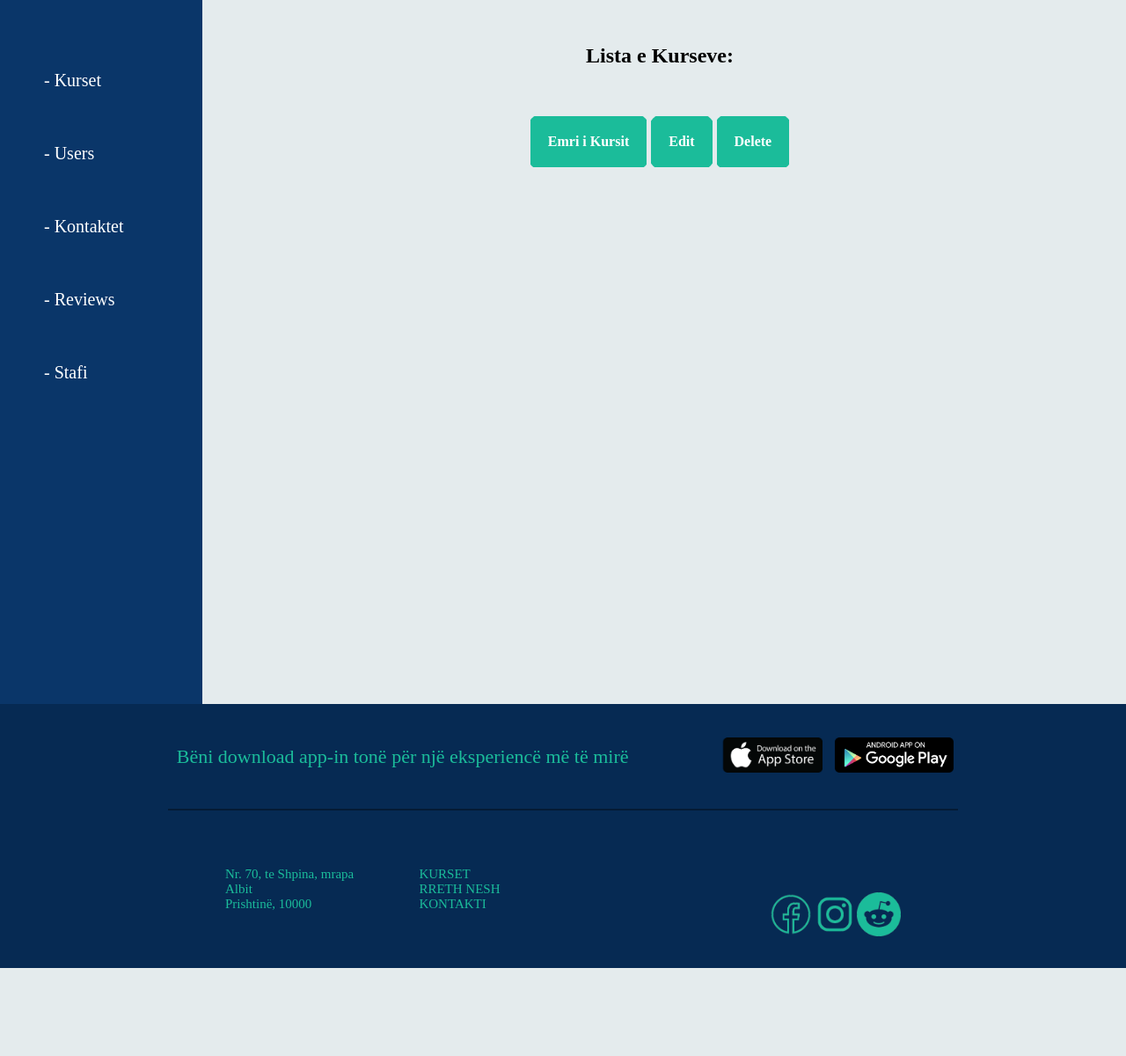
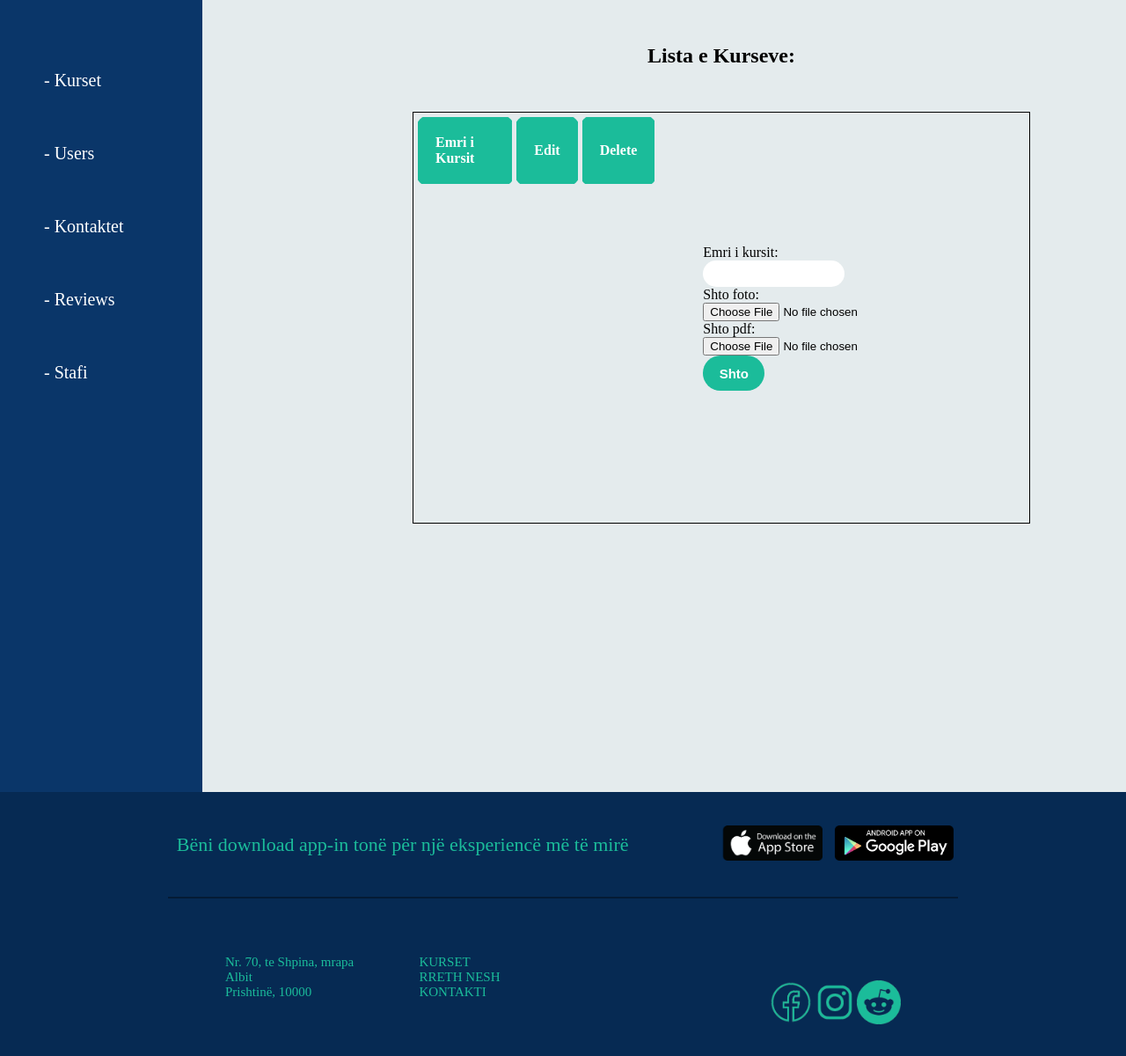
Before and after one commit to ringash/Meso-Online, a PHP site: page /Views/settings.php in a window 1280 px wide. Shown: the part 81-1281 px from the top of the page at 88% size. Before the commit the page ends 1181 px from the top, so only its background shows below. Run offline with PHP 8.4, Linux system fonts and the light colour scheme; data that the repository does not hold is empty; some web fonts are replaced.

Commit message:
courses add opt

```diff
--- a/Views/settings.php
+++ b/Views/settings.php
@@ -39,6 +39,7 @@ $staffList = $mapper3->getAllStaff();
         <!-- KURSET -->
         <div class="table shown">
             <h2>Lista e Kurseve:</h2>
+            <div id="boxWithAddOpt">
                 <table>
                     <thead>
                         <tr class="titles">
@@ -61,6 +62,18 @@ $staffList = $mapper3->getAllStaff();
                         ?>
                     </tbody>
                 </table>
+                <form method="post" enctype="multipart/form-data" id="addCourseForm">
+                    <div id="box1">
+                        <p>Emri i kursit:</p>
+                        <input type="text" name="name" class="inpText" />
+                    </div>
+                    <p>Shto foto:</p>
+                    <input type="file" name="image" />
+                    <p>Shto pdf:</p>
+                    <input type="file" name="pdf" />
+                    <button type="submit" name="addCourse-btn">Shto</button>
+                </form>
+            </div>
         </div>
         <!-- USERS -->
         <div class="table hidden" id="userlist">
--- a/css/settings-style.css
+++ b/css/settings-style.css
@@ -9,7 +9,7 @@ body {
 #leftList {
     position: absolute;
     width: 230px;
-    height: 100%;
+    height: calc(100vh + 100px);
     background-color: rgb(10, 54, 105);
 }
 
@@ -39,12 +39,57 @@ body {
 
 /*----------- tables ------------*/
 
+#boxWithAddOpt {
+    width: 700px;
+    display: flex;
+    border: 1px solid black;
+}
+
+#addCourseForm {
+    width: 50%;
+    padding: 150px 50px;
+    display: flex;
+    justify-content: space-evenly;
+}
+
+.inpText {
+    width: 50%;
+    height: 30px;
+    border: none;
+    border-radius: 25px;
+    padding: 10px 20px;
+}
+
+.inpText:focus {
+    outline: none;
+}
+
+#addCourseForm button {
+    width: 70px;
+    height: 40px;
+    border-radius: 25px;
+    background: rgb(27, 188, 154);
+    display: flex;
+    justify-content: center;
+    align-items: center;
+    border: none;
+    font-size: 15px;
+    font-weight: bold;
+    color: white;
+}
+
+#addCourseForm button:focus {
+    outline: none;
+    border: 2px solid rgb(39, 48, 148);
+    color: rgb(39, 48, 148);
+}
+
 .table {
-    width: 500px;
-    padding-left: 500px;
+    width: 50%;
     display: flex;
     flex-direction: column;
     align-items: center;
+    margin-left: 500px;
 }
 
 table {
@@ -70,9 +115,16 @@ h2 {
 }
 
 main {
-    height: 100%;
+    height: 100vh;
+    padding-bottom: 100px;
 }
 
 .hidden {
     display: none;
 }
+
+#addCourseForm {
+    width: 50%;
+    display: flex;
+    flex-direction: column;
+}
```
Lines whose indentation alone changed are shown as unchanged.
